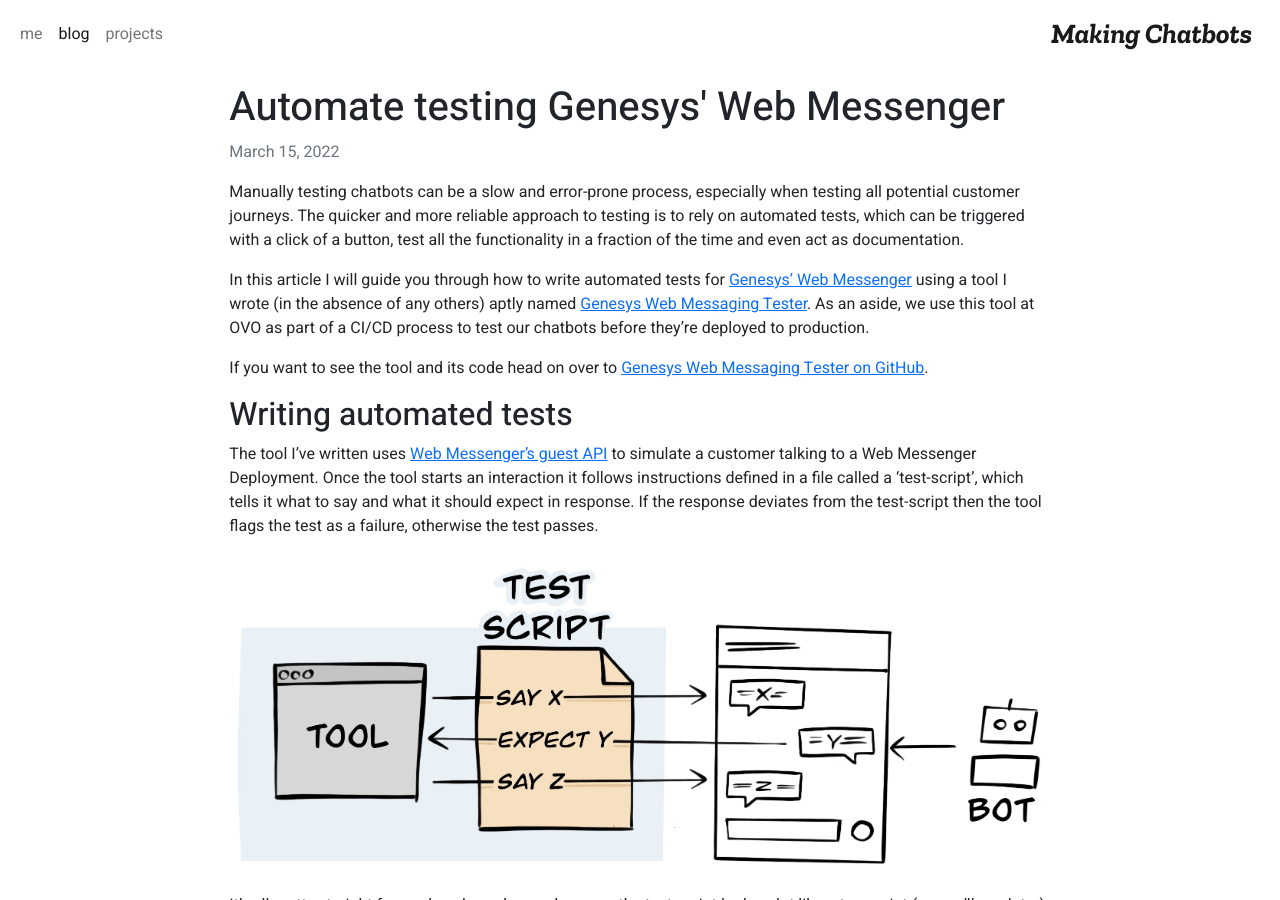
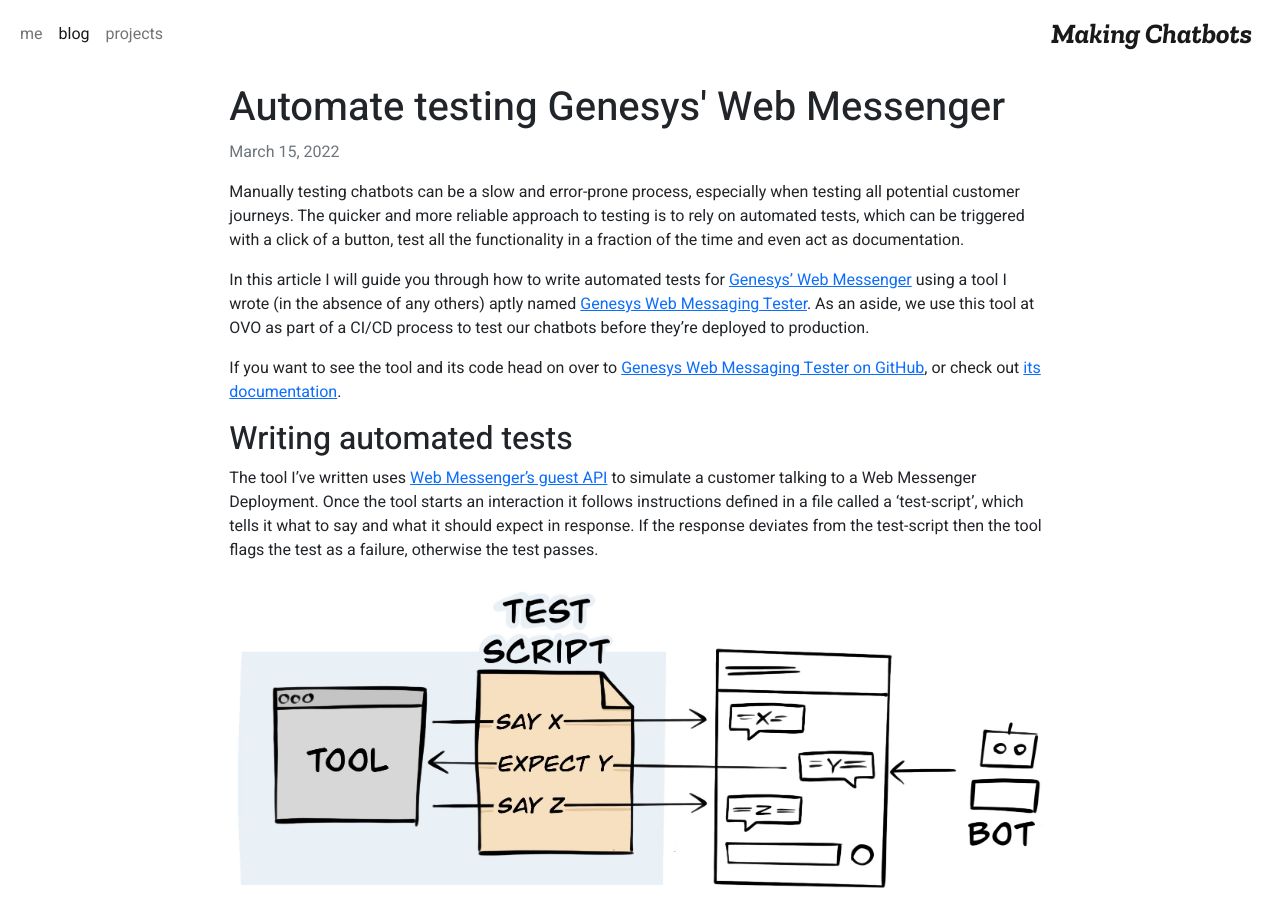
Before and after one commit to SketchingDev/makingchatbots.github.io, a Jekyll site: the page built from blog/_posts/2022-03-15-automate-testing-genesys-web-messenger.md, in a window 1280 px wide and 900 px high. Built offline with Jekyll 4.4.1, drawn with Linux system fonts in a browser that asks for light colours; nearby versions of some CDN libraries.

Commit message:
Link to documentation

```diff
--- a/blog/_posts/2022-03-15-automate-testing-genesys-web-messenger.md
+++ b/blog/_posts/2022-03-15-automate-testing-genesys-web-messenger.md
@@ -15,7 +15,7 @@
 As an aside, we use this tool at OVO as part of a CI/CD process to test our chatbots before they're deployed to
 production.
 
-If you want to see the tool and its code head on over to [Genesys Web Messaging Tester on GitHub](https://github.com/ovotech/genesys-web-messaging-tester#readme).
+If you want to see the tool and its code head on over to [Genesys Web Messaging Tester on GitHub](https://github.com/ovotech/genesys-web-messaging-tester#readme), or check out [its documentation](https://genesys-messenger-tester.makingchatbots.com/).
 
 ## Writing automated tests
 
```
